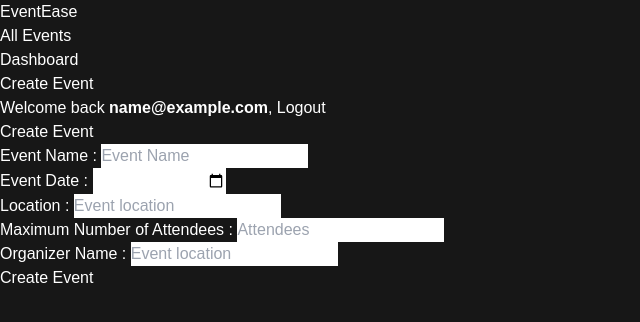
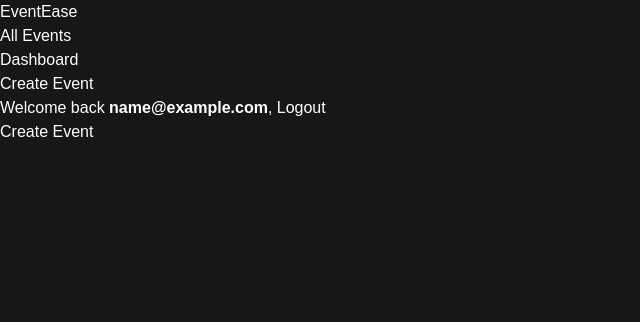
Before and after one commit to mobinrayhan/EventEase, a Next.js app in the folder frontend/: page /dashboard/create-event in a window 1280 px wide. Shown: the top 322 px of the page, without its empty margins (0-640 px from the left). Built offline with nearby package versions, Linux system fonts and the light colour scheme; sample sign-in values are in the browser's storage.

Commit message:
refactor create new event page

```diff
--- a/frontend/src/app/dashboard/create-event/page.tsx
+++ b/frontend/src/app/dashboard/create-event/page.tsx
@@ -1,87 +1,8 @@
-"use client";
-
-import { useActionState } from "react";
-import { createEvent } from "../../../../actions/events";
-import Button from "../../../components/UI/button";
-import Input from "../../../components/UI/input";
-import { useAuth } from "../../contexts/auth-ctx";
-
 export default function CreateEventPage() {
-  const { user } = useAuth();
-  const [state, formAction, pending] = useActionState(createEvent, {
-    success: false,
-    errors: undefined,
-  });
-
   return (
     <main className="flex min-h-screen items-center justify-center bg-gray-100">
       <div className="w-full max-w-md rounded-lg bg-white p-6 shadow-md">
         <h1 className="mb-6 text-center text-2xl font-bold">Create Event</h1>
-        <form action={formAction}>
-          <Input
-            label="Event Name"
-            id="eventName"
-            className="mb-4 w-full rounded border p-3 focus:ring-2 focus:ring-blue-500 disabled:cursor-not-allowed disabled:opacity-80"
-            type="text"
-            placeholder="Event Name"
-            required
-            disabled={pending}
-          />
-          <Input
-            label="Event Date"
-            required
-            id="date"
-            className="mb-4 w-full rounded border p-3 focus:ring-2 focus:ring-blue-500 disabled:cursor-not-allowed disabled:opacity-80"
-            type="date"
-            disabled={pending}
-          />
-          <Input
-            label="Location"
-            required
-            id="location"
-            className="mb-4 w-full rounded border p-3 focus:ring-2 focus:ring-blue-500 disabled:cursor-not-allowed disabled:opacity-80"
-            type="text"
-            placeholder="Event location"
-            disabled={pending}
-          />{" "}
-          <Input
-            label="Maximum Number of Attendees"
-            id="maxAttendees"
-            className="mb-4 w-full rounded border p-3 focus:ring-2 focus:ring-blue-500 disabled:cursor-not-allowed disabled:opacity-80"
-            type="number"
-            placeholder="Attendees"
-            required
-            disabled={pending}
-          />{" "}
-          <Input
-            label="Organizer Name"
-            id="createdBy"
-            className="mb-4 w-full rounded border p-3 focus:ring-2 focus:ring-blue-500 disabled:cursor-not-allowed disabled:opacity-80"
-            type="text"
-            placeholder="Event location"
-            required
-            disabled={pending}
-          />
-          <input type="hidden" name="token" value={user?.token} />
-          {/* <input type="hidden" name="userId" value={user?.user._id} /> */}
-          <Button
-            type="submit"
-            disabled={pending}
-            className="w-full rounded bg-blue-500 px-4 py-2 text-white hover:bg-blue-600 disabled:cursor-not-allowed disabled:opacity-80"
-          >
-            Create Event
-          </Button>
-          {state.success && (
-            <div className="mt-4 rounded bg-green-100 p-3 text-green-700">
-              <p>Event created successfully!</p>
-            </div>
-          )}
-          {state.errors && (
-            <div className="mt-4 rounded bg-red-100 p-3 text-red-700">
-              <p>{Object.values(state.errors)[0] || "Something Went Wrong!"}</p>
-            </div>
-          )}
-        </form>
       </div>
     </main>
   );
```
Also changed, not shown: frontend/src/components/events/create-new-eve-form.tsx (added, +83 -0 lines), frontend/src/components/events/event-reg-button.tsx (+11 -3 lines).
